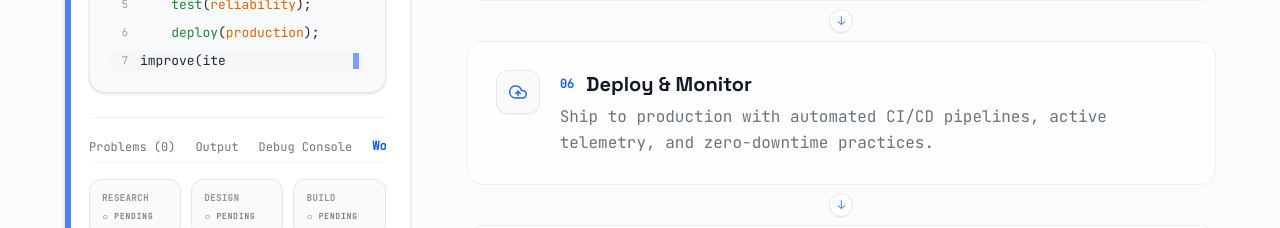
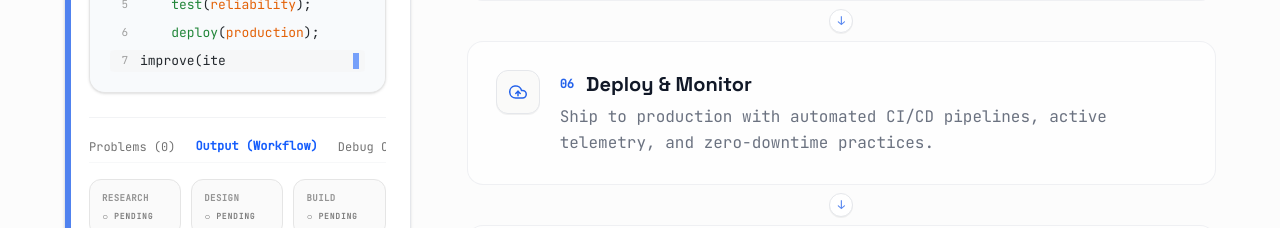
Before and after one commit to DhruvVawhle/dhruv-portfolio, a Next.js app: page / in a window 1280 px wide. Shown: the part 2580-2808 px from the top of the page. Built offline with nearby package versions, Linux system fonts and the light colour scheme.

Commit message:
feat: present workflow execution directly under Output (Workflow) terminal tab

```diff
--- a/src/components/ui/EngineeringExecutionCard.tsx
+++ b/src/components/ui/EngineeringExecutionCard.tsx
@@ -24,7 +24,7 @@ export default function EngineeringExecutionCard() {
   const [currentCharIndex, setCurrentCharIndex] = useState(0);
   const [activeExecutionIndex, setActiveExecutionIndex] = useState(-1);
   const [prefersReducedMotion, setPrefersReducedMotion] = useState(false);
-  const [activeTab, setActiveTab] = useState<"problems" | "output" | "debug" | "workflow">("workflow");
+  const [activeTab, setActiveTab] = useState<"problems" | "output" | "debug">("output");
   const containerRef = useRef<HTMLDivElement>(null);
 
   // Check prefers-reduced-motion media query
@@ -231,7 +231,7 @@ export default function EngineeringExecutionCard() {
               activeTab === "output" ? "text-blue-600 dark:text-accent border-b-2 border-blue-600 dark:border-accent font-bold" : ""
             }`}
           >
-            Output
+            Output (Workflow)
           </button>
           <button
             onClick={() => setActiveTab("debug")}
@@ -241,20 +241,12 @@ export default function EngineeringExecutionCard() {
           >
             Debug Console
           </button>
-          <button
-            onClick={() => setActiveTab("workflow")}
-            className={`hover:text-text-primary dark:hover:text-white cursor-pointer transition-colors pb-2 -mb-[10px] ${
-              activeTab === "workflow" ? "text-blue-600 dark:text-accent border-b-2 border-blue-600 dark:border-accent font-bold" : ""
-            }`}
-          >
-            Workflow Terminal
-          </button>
         </div>
 
         {/* Panel Content (Stacked layout to prevent sidebar grid overlapping) */}
         <div className="min-h-[140px] flex flex-col justify-between">
 
-          {activeTab === "workflow" && (
+          {activeTab === "output" && (
             <div className="flex flex-col gap-4">
               {/* Tasks Grid */}
               <div className="grid grid-cols-2 sm:grid-cols-3 gap-2.5 font-mono text-[10px] sm:text-xs">
@@ -338,32 +330,6 @@ export default function EngineeringExecutionCard() {
             </div>
           )}
 
-          {activeTab === "output" && (
-            <div className="font-mono text-[10px] sm:text-xs text-neutral-600 dark:text-neutral-400 p-2.5 rounded-xl bg-neutral-50 dark:bg-white/[0.01] border border-neutral-200 dark:border-border-custom/30 space-y-1.5 select-text min-h-[110px] text-left">
-              <div>[system] Initializing compiler...</div>
-              {phase === "typing" && <div>[info] Typing solve.ts logic (line {currentLineIndex + 1}/{CODE_LINES.length})...</div>}
-              {(phase === "executing" || phase === "completed") && (
-                <>
-                  <div className="text-emerald-600 dark:text-emerald-400">[success] Compilation successful.</div>
-                  <div className="text-blue-500">[exec] Running execution pipeline solve(problem)...</div>
-                  {TASKS.map((task, idx) => {
-                    const lineIdx = idx + 1;
-                    if (phase === "executing" && lineIdx === activeExecutionIndex) {
-                      return <div key={task} className="text-blue-600 dark:text-blue-400 animate-pulse ml-2">[running] {task.toLowerCase()}()...</div>;
-                    }
-                    if (phase === "completed" || (phase === "executing" && lineIdx < activeExecutionIndex)) {
-                      return <div key={task} className="text-emerald-600 dark:text-emerald-500 ml-2">✓ {task.toLowerCase()}() completed successfully.</div>;
-                    }
-                    return null;
-                  })}
-                </>
-              )}
-              {phase === "completed" && (
-                <div className="text-emerald-600 dark:text-emerald-400 font-semibold pt-1">✓ Build complete: 6 steps finalized.</div>
-              )}
-            </div>
-          )}
-
           {activeTab === "debug" && (
             <div className="font-mono text-[10px] sm:text-xs text-neutral-600 dark:text-neutral-400 p-2.5 rounded-xl bg-neutral-50 dark:bg-white/[0.01] border border-neutral-200 dark:border-border-custom/30 space-y-1 select-text min-h-[110px] text-left">
               <div className="text-neutral-400">&gt; Initial state: active = false</div>
```
